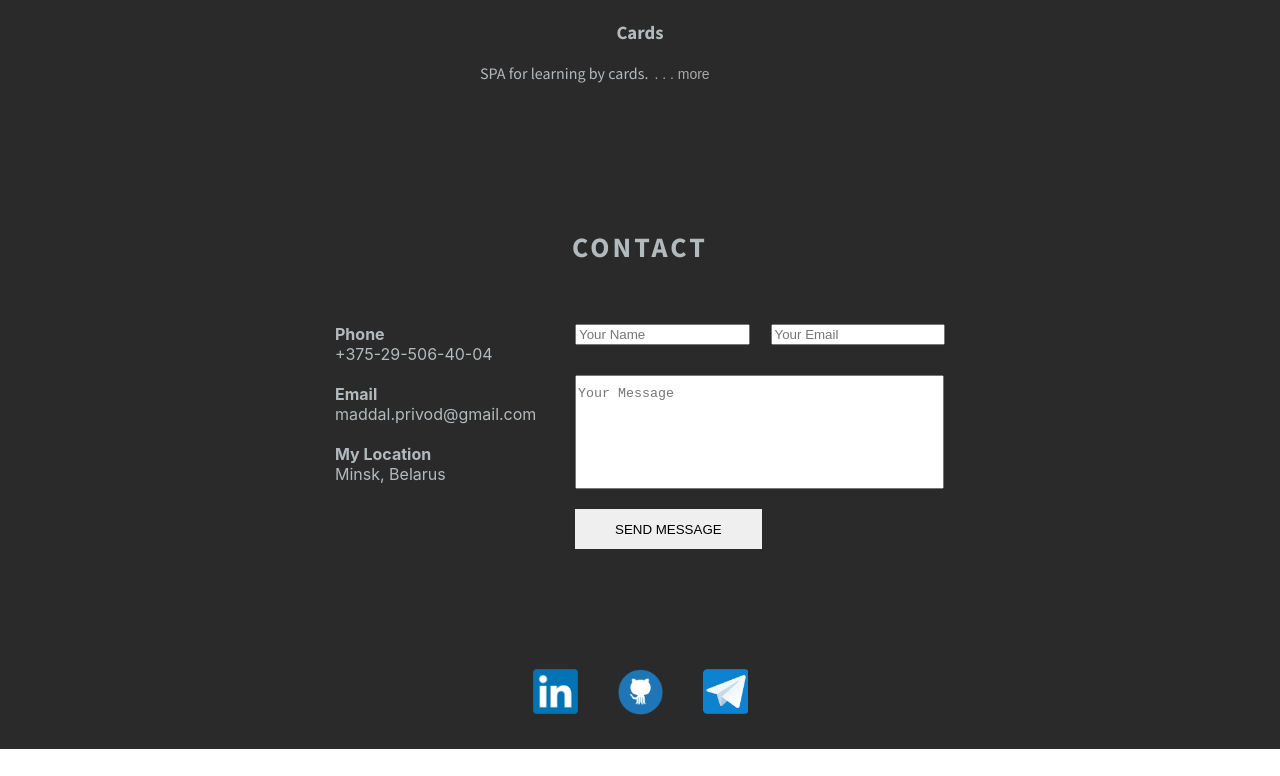
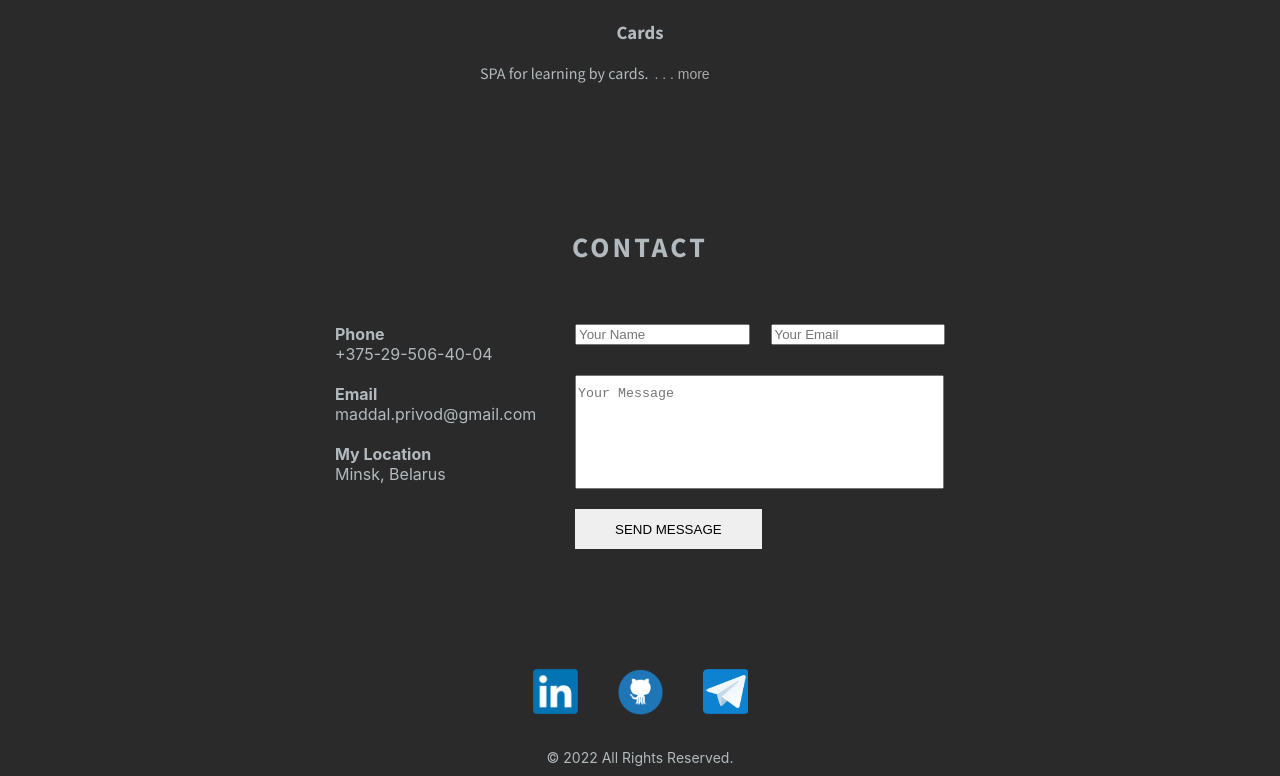
Before and after one commit to Dallmad/portfolio, a React (Create React App) app: page /#/ in a window 1280 px wide. Shown: the part 2967-3743 px from the top of the page. Before the commit the page ends 3716 px from the top, so only its background shows below. Built offline with nearby package versions, Linux system fonts and the light colour scheme.

Commit message:
Refactoring

```diff
--- a/src/footer/Footer.js
+++ b/src/footer/Footer.js
@@ -16,12 +16,19 @@ export const Footer = () => {
     }
 
     return (
+        <>
             <div className={s.container}>
                 {footerContainer.map( (f, i) =>
                     <div key={f+i} className={s.logo_wrapper}>
                         <img src={f.logo}  onClick={()=>logoHandler(f.link)} className={s.logo}/>
                     </div>
                 )}
+
             </div>
+            <div className={s.text}>
+                © 2022 All Rights Reserved.
+            </div>
+        </>
+
     );
 }
--- a/src/footer/Footer.module.css
+++ b/src/footer/Footer.module.css
@@ -16,3 +16,9 @@
 .logo:hover {
     opacity: 0.6;
 }
+.text {
+    font-size: 14px;
+    display: flex;
+    justify-content: center;
+    margin-bottom: 10px;
+}
```
Lines whose indentation alone changed are shown as unchanged.
